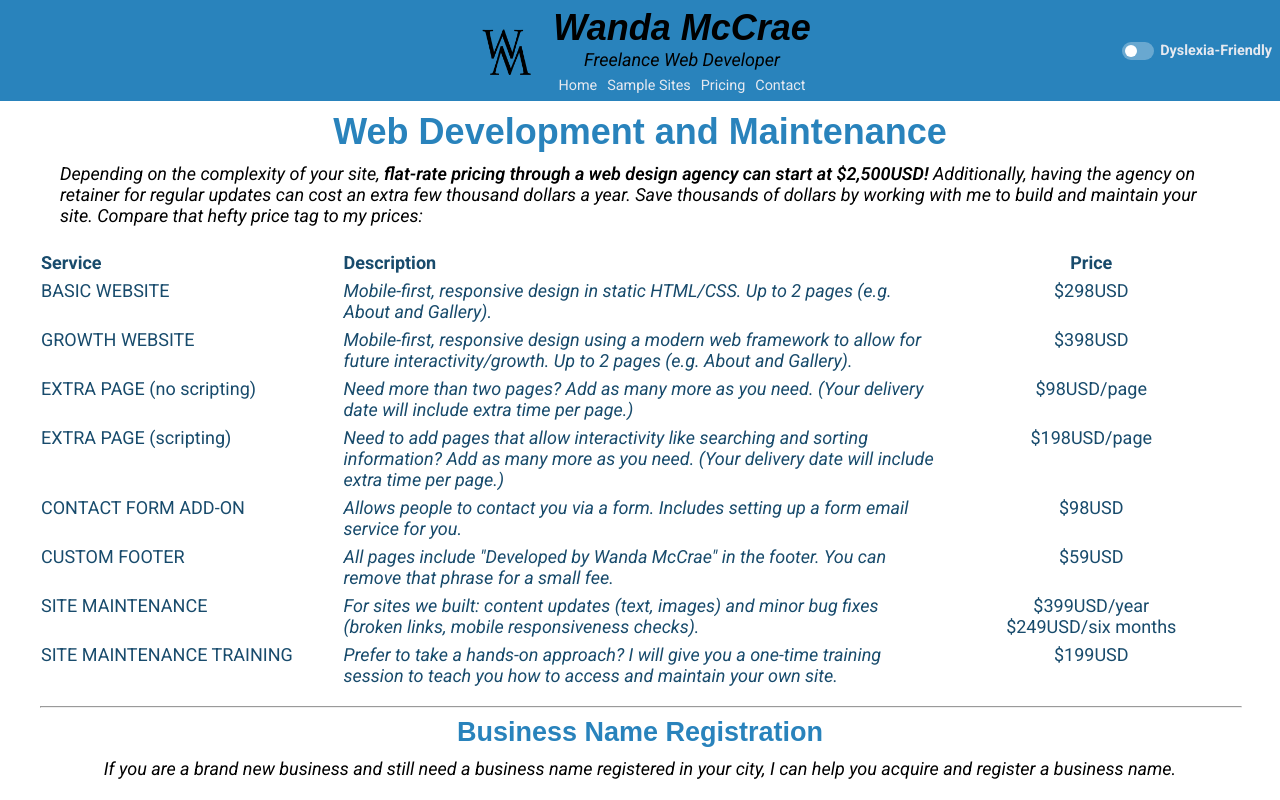
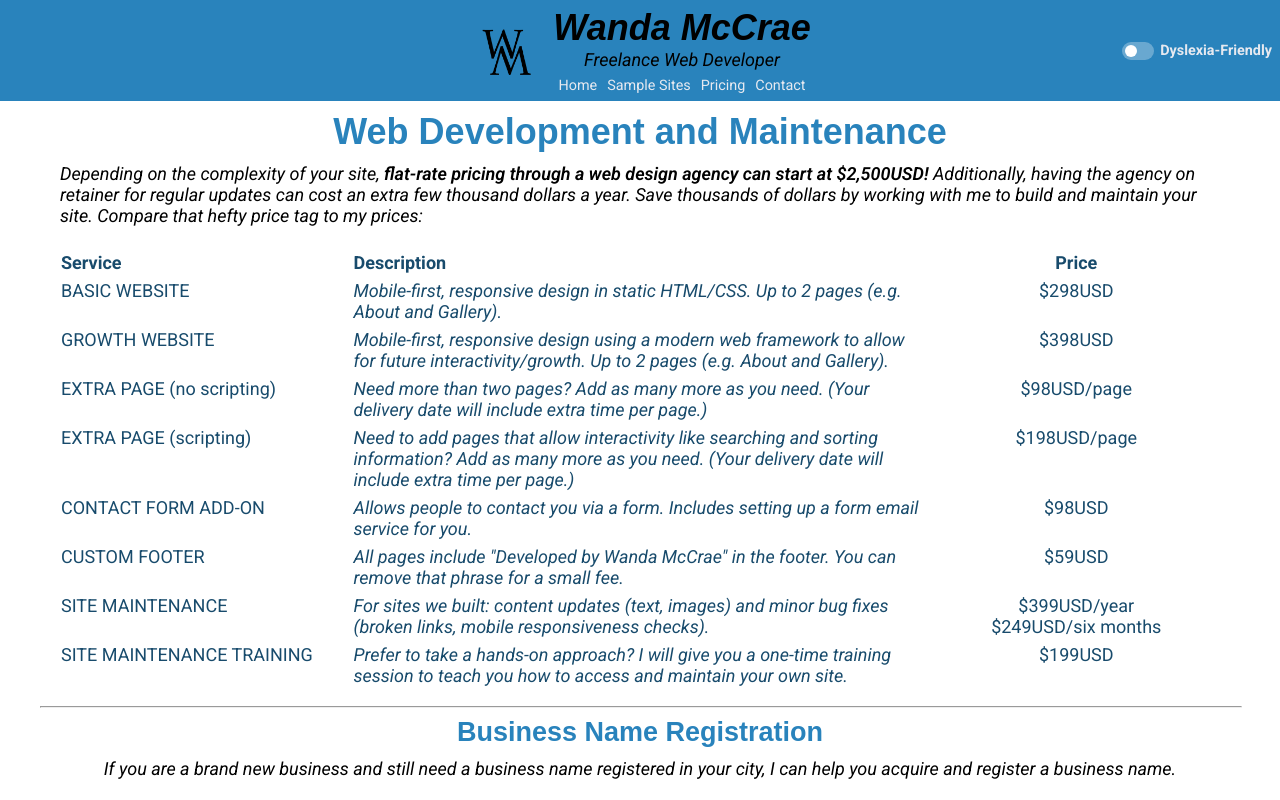
Before and after one commit to wlmccrae/wm-freelance, a React (Vite) app: page /services in a window 1280 px wide. Shown: the top 800 px of the page. Built offline with nearby package versions, Linux system fonts and the light colour scheme; a web font is replaced by a local one.

Commit message:
Fine-tunes styling on other pages.

```diff
--- a/src/components/Samples.jsx
+++ b/src/components/Samples.jsx
@@ -13,6 +13,7 @@ function Samples() {
         <h1 className="freelance-page-title">
           Sample Sites
         </h1>
+        <p className="welcome-message">Here are some samples of my past work. In addition, I designed, developed, and continue to maintain this site.</p>
       </div>
       <div className="sample-sites">
         <div className="sample">
--- a/src/styles/MainPage.css
+++ b/src/styles/MainPage.css
@@ -1,9 +1,3 @@
-.welcome-message {
-  margin: 10px;
-  text-align: justify;
-  color: black;
-}
-
 .checklist-container {
   display: flex;
   flex-direction: column;
--- a/src/styles/Services.css
+++ b/src/styles/Services.css
@@ -14,8 +14,8 @@
   grid-template-columns: 1fr 2fr 1fr;
   grid-auto-rows: auto;
   gap: 5px;
-  margin: 10px 0;
-  width: 100%;
+  margin: 10px 20px;
+  align-self: stretch;
   box-sizing: border-box;
 }
 
--- a/src/styles/global.css
+++ b/src/styles/global.css
@@ -51,6 +51,12 @@ h2 {
   font-family: "Overlock", sans-serif;
   font-weight: 700;
   color: #2983bc;
+}
+
+.welcome-message {
+  margin: 10px;
+  text-align: justify;
+  color: black;
 }
 
 /* Dyslexia mode */
```
